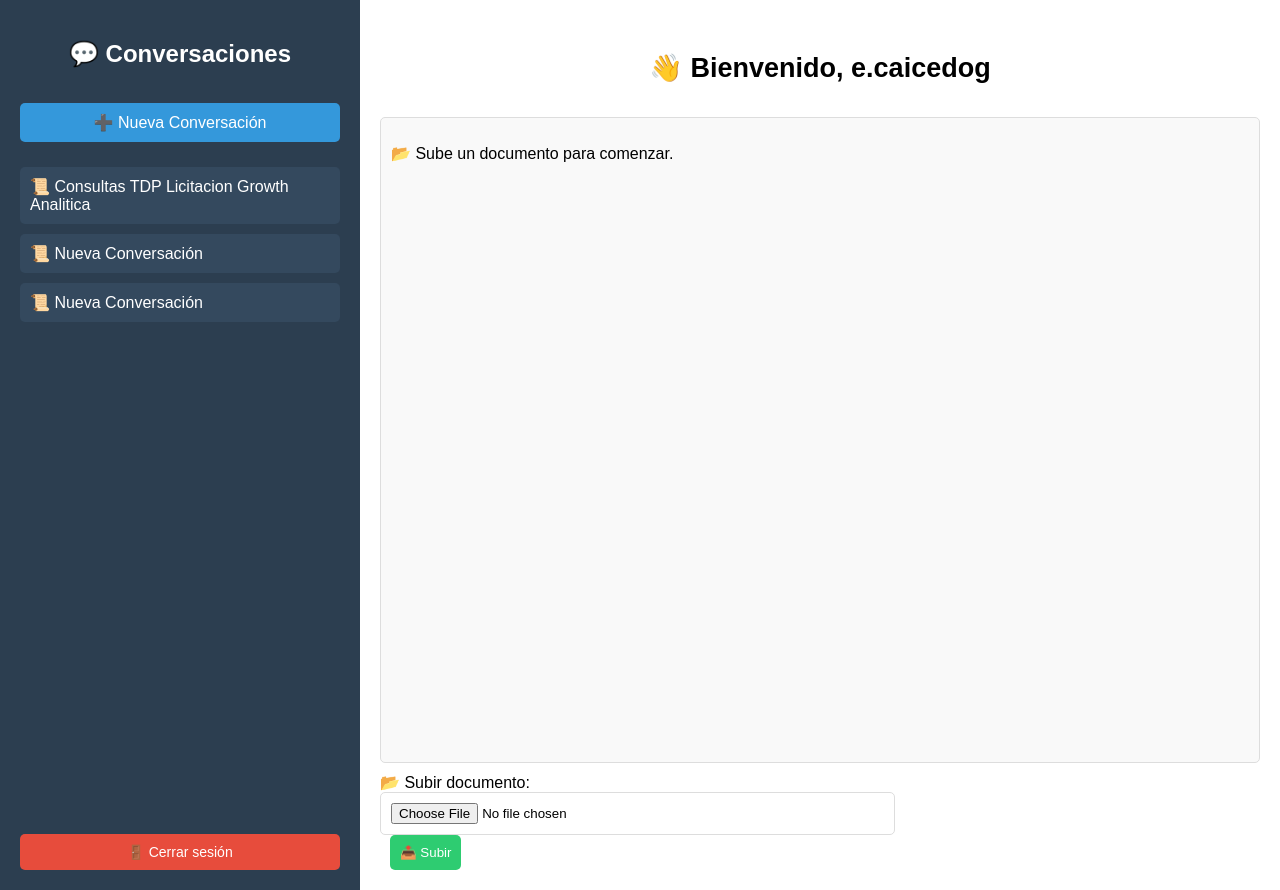
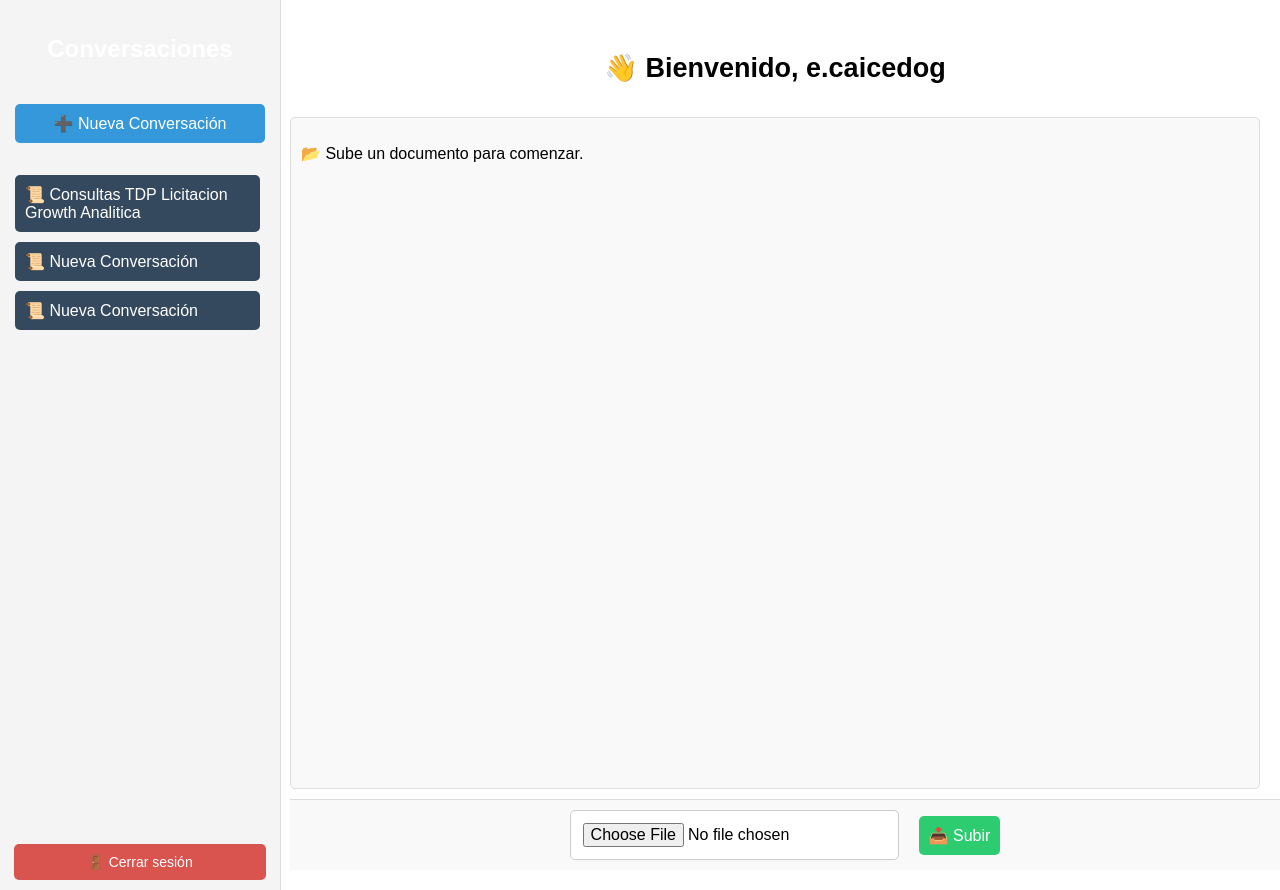
Before and after one commit to estebann-2/RAG_SaaS, a Django app: page / in a window 1280 px wide. Run offline with Django 4.2, Linux system fonts and the light colour scheme; a user stored in the database is signed in; data comes from the database, SQL or seed files in the repository; parts of the project's set-up code (start-up, migrations or seed data) failed here and were passed over.

Commit message:
update front

```diff
--- a/RAG_SaaS/settings.py
+++ b/RAG_SaaS/settings.py
@@ -38,6 +38,10 @@ INSTALLED_APPS = [
     'django.contrib.sessions',
     'django.contrib.messages',
     'django.contrib.staticfiles',
+    'rest_framework',
+    'rest_framework_swagger',  # Optional Swagger UI
+    'drf_yasg',  # For API schema generation
+    'rest_framework.documentation',
 ]
 
 MIDDLEWARE = [
@@ -149,6 +153,7 @@ INSTALLED_APPS = [
     'django.contrib.messages',
     'django.contrib.staticfiles',
     'rag_app',  # Add your app here
+    'rest_framework',
 ]
 
 # Static and Media files settings
--- a/RAG_SaaS/urls.py
+++ b/RAG_SaaS/urls.py
@@ -19,8 +19,13 @@ from django.contrib import admin
 from django.urls import path, include
 from django.conf import settings
 from django.conf.urls.static import static
+from rest_framework.documentation import include_docs_urls
+
 
 urlpatterns = [
     path('admin/', admin.site.urls),
     path('', include('rag_app.urls')),  # Include app URLs
+    path('api/', include('rag_app.urls')),
+    path('docs/', include_docs_urls(title='RAG SaaS documentation'))
+
 ] + static(settings.MEDIA_URL, document_root=settings.MEDIA_ROOT)
--- a/rag_app/static/rag_app/css/styles_v2.css
+++ b/rag_app/static/rag_app/css/styles_v1.css
@@ -851,3 +851,131 @@ body {
 .message-input button:hover {
     background-color: #27ae60;
 }
+
+
+
+
+/* Sidebar styling */
+.sidebar {
+    display: flex;
+    flex-direction: column;
+    width: 250px;
+    height: 100vh; /* Full height */
+    background-color: #f4f4f4;
+    padding: 15px;
+    border-right: 1px solid #ddd;
+    position: fixed;
+    left: 0;
+    top: 0;
+    bottom: 0;
+    overflow: hidden;
+}
+
+/* Scrollable conversation list */
+.conversation-list-container {
+    flex-grow: 1;
+    overflow-y: auto;
+    max-height: calc(100vh - 150px); /* Adjust based on header and footer */
+    padding-right: 5px;
+}
+
+/* Ensure scrollbar is always visible */
+.conversation-list-container::-webkit-scrollbar {
+    width: 6px;
+}
+
+.conversation-list-container::-webkit-scrollbar-thumb {
+    background-color: #bbb;
+    border-radius: 3px;
+}
+
+.conversation-list-container::-webkit-scrollbar-track {
+    background: transparent;
+}
+
+/* Logout button stays at the bottom */
+.logout-form {
+    position: absolute;
+    padding: 20px;
+    bottom: 20px;
+    left: 50%;
+    transform: translateX(-50%);
+    width: 90%;
+    text-align: center;
+}
+
+.logout-button {
+    width: 100%;
+    padding: 10px;
+    background-color: #d9534f;
+    color: white;
+    border: none;
+    cursor: pointer;
+    font-size: 14px;
+    border-radius: 5px;
+}
+
+.logout-button:hover {
+    background-color: #c9302c;
+}
+
+/* ✅ Fix overlapping issue: Adjust main content */
+.chat-content {
+    margin-left: 270px; /* Make space for the sidebar */
+    width: calc(100% - 270px);
+    padding: 20px;
+    box-sizing: border-box;
+}
+
+
+
+
+
+
+
+
+
+/* Message Input & Upload Form Styling */
+.message-input {
+    width: 100%;
+    padding: 10px;
+    background-color: #f9f9f9;
+    border-top: 1px solid #ddd;
+    display: flex;
+    justify-content: center;
+}
+
+/* Input and Button Container */
+.input-container {
+    display: flex;
+    align-items: center;
+    width: 100%;
+
+    gap: 10px;
+}
+
+/* Larger Input Box */
+#message-input, #document {
+    flex-grow: 1;
+    padding: 12px;
+    font-size: 16px;
+    border: 1px solid #ccc;
+    border-radius: 5px;
+    max-width: 100%;  /* Ensures it takes full available width */
+}
+
+/* Button Styling */
+button {
+    padding: 12px 18px;
+    background-color: #007bff;
+    color: white;
+    border: none;
+    cursor: pointer;
+    font-size: 16px;
+    border-radius: 5px;
+    white-space: nowrap;
+}
+
+button:hover {
+    background-color: #0056b3;
+}
--- a/rag_app/templates/rag_app/base.html
+++ b/rag_app/templates/rag_app/base.html
@@ -5,7 +5,7 @@
     <meta charset="UTF-8">
     <meta name="viewport" content="width=device-width, initial-scale=1.0">
     <title>RAG SaaS - Chat</title>
-    <link rel="stylesheet" href="{% static 'rag_app/css/styles_v2.css' %}">
+    <link rel="stylesheet" href="{% static 'rag_app/css/styles_v1.css' %}">
     <link rel="icon" type="image/x-icon" href="{% static 'rag_app/favicon/favicon.ico' %}">
 </head>
 <body>
@@ -14,12 +14,13 @@
 
         <!-- Sidebar: Conversation History + New Conversation -->
         <aside class="sidebar">
-            <h2>💬 Conversaciones</h2>
+            <h2>Conversaciones</h2>
 
             <!-- New Conversation Button -->
             <a href="{% url 'start_conversation' %}" class="new-conversation-button">➕ Nueva Conversación</a>
 
-            <!-- Conversation List -->
+            <!-- Conversation List with Scrollable Section -->
+            <div class="conversation-list-container">
                 <ul class="conversation-list">
                     {% for conversation in conversations %}
                         {% if conversation.id %}
@@ -33,8 +34,9 @@
                         <li class="empty-message">No hay conversaciones previas.</li>
                     {% endfor %}
                 </ul>
+            </div>
 
-            <!-- Logout Button (Only if User is Authenticated) -->
+            <!-- Logout Button Always Visible -->
             {% if user.is_authenticated %}
             <form action="{% url 'logout' %}" method="post" class="logout-form">
                 {% csrf_token %}
@@ -72,8 +74,10 @@
             <footer class="message-input">
                 <form id="message-form" method="post" action="{% url 'send_message' conversation.id %}">
                     {% csrf_token %}
+                    <div class="input-container">
                         <input type="text" id="message-input" name="text" placeholder="Escribe un mensaje..." required>
                         <button type="submit">📩 Enviar</button>
+                    </div>
                 </form>
             </footer>
 
@@ -86,15 +90,17 @@
             <footer class="message-input">
                 <form id="upload-form" method="post" enctype="multipart/form-data">
                     {% csrf_token %}
-                        <label for="document">📂 Subir documento:</label>
+                    <div class="input-container">
                         <input type="file" name="document" id="document" required>
                         <button type="submit">📤 Subir</button>
+                    </div>
                 </form>
                 <div id="upload-status" style="display: none; margin-top: 10px;">
                     ⏳ Subiendo archivo...
                 </div>
             </footer>
             {% endif %}
+
         </main>
 
     </div>
--- a/rag_app/templates/rag_app/login.html
+++ b/rag_app/templates/rag_app/login.html
@@ -5,7 +5,7 @@
     <meta charset="UTF-8">
     <meta name="viewport" content="width=device-width, initial-scale=1.0">
     <title>RAG SaaS - Login</title>
-    <link rel="stylesheet" href="{% static 'rag_app/css/styles_v2.css' %}">
+    <link rel="stylesheet" href="{% static 'rag_app/css/styles_v1.css' %}">
     <link rel="icon" type="image/x-icon" href="{% static 'rag_app/favicon/favicon.ico' %}">
 </head>
 <body>
--- a/rag_app/urls.py
+++ b/rag_app/urls.py
@@ -1,13 +1,12 @@
 from django.urls import path
 from .views import (
-    register_user, login_view, logout_view, home,
+    login_view, logout_view, home,
     start_conversation, conversation_detail, send_message,
     upload_document, conversation_history
 )
 
 urlpatterns = [
     # ✅ Authentication Routes
-    path('register/', register_user, name='register'),
     path('login/', login_view, name='login'),
     path('logout/', logout_view, name='logout'),
 
```
Also changed, not shown: rag_app/serializers.py (+51 -0 lines), rag_app/views.py (+0 -31 lines), 1 other file. Lines whose indentation alone changed are shown as unchanged.
